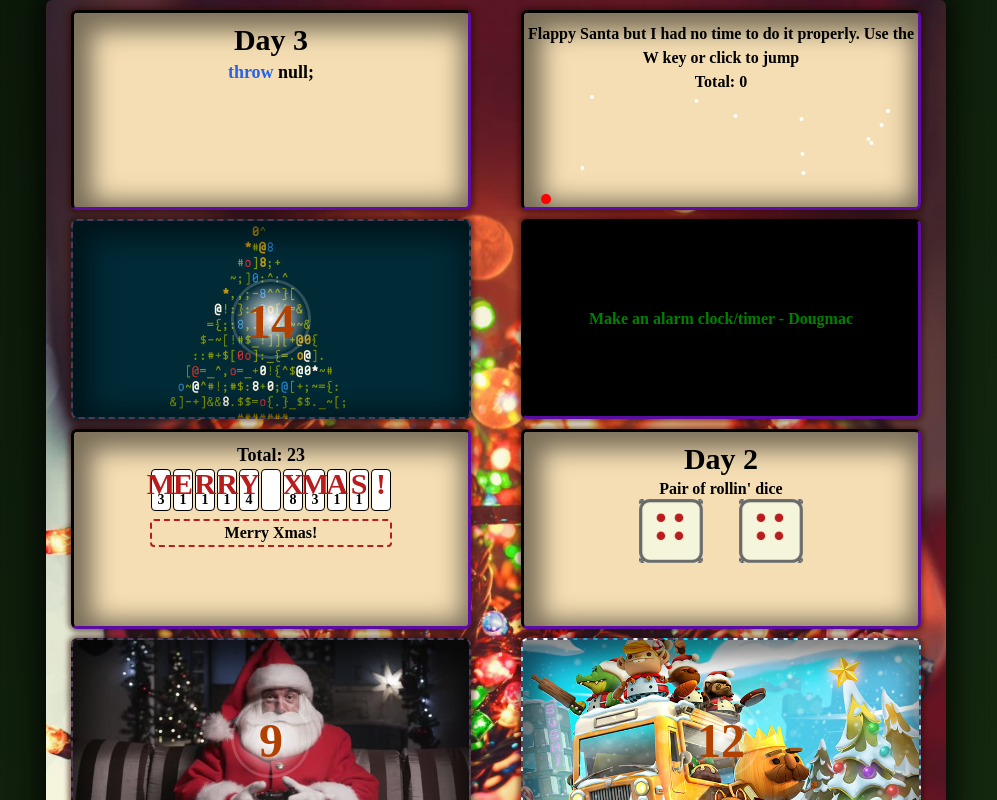
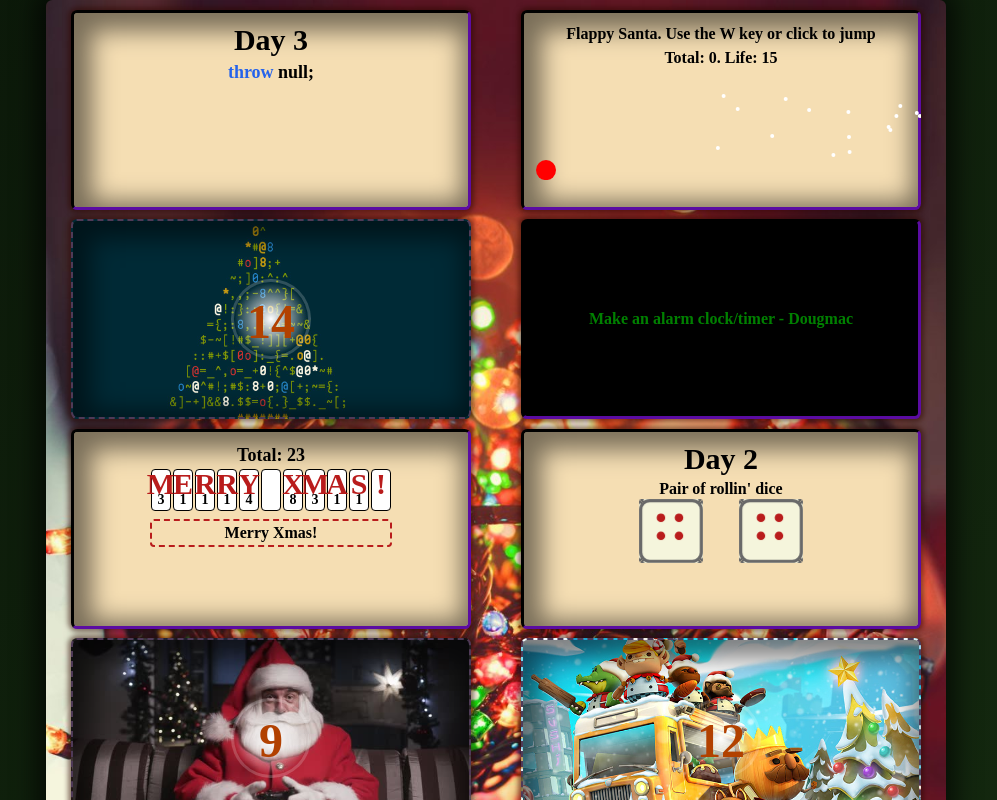
Before and after one commit to t0m3k/2i_advent_code, a React (Create React App) app: page / in a window 1280 px wide. Shown: the top 800 px of the page, without its empty margins (144-1141 px from the left). Built offline with nearby package versions, Linux system fonts and the light colour scheme.

Commit message:
Game improvement

```diff
--- a/src/Components/Solutions/Day6.js
+++ b/src/Components/Solutions/Day6.js
@@ -1,13 +1,16 @@
 import React from "react";
 
 const width = 400;
-const height = 115;
+const height = 110;
 class Santa {
-  constructor(x, y) {
-    this.x = x;
-    this.y = y;
+  constructor(x) {
+    this.size = x;
+    this.x = 25;
+    this.y = 80;
     this.verticalSpeed = 0;
     this.snowflakes = [];
+    this.points = 0;
+    this.life = 15;
   }
 
   jump() {
@@ -16,26 +19,31 @@ class Santa {
   }
 
   draw(ctx) {
-    if (this.snowflakes.length < 40 && Math.random() > 0.98) {
+    if (this.snowflakes.length < 40 && Math.random() > 0.97) {
       this.snowflakes.push(
-        new Snowflake(width, Math.floor(Math.random() * height - 25))
+        new Snowflake(width, Math.floor(Math.random() * (height - 25) + 5))
       );
     }
     this.snowflakes = this.snowflakes.filter((snowflake) => {
       snowflake.draw(ctx);
+
       snowflake.frame();
 
       if (
-        snowflake.x < this.x + 5 &&
-        snowflake.x > this.x - 5 &&
-        snowflake.y < this.y + 5 &&
-        snowflake.y > this.y - 5
+        snowflake.x < this.x + this.size / 2 &&
+        snowflake.x > this.x - this.size / 2 &&
+        snowflake.y < this.y + this.size / 2 &&
+        snowflake.y > this.y - this.size / 2
       ) {
         const points = document.getElementById("points");
-        points.innerText = parseInt(points.innerText) + 1;
+        this.points += 1;
+        points.innerText = this.points;
         return false;
       }
       if (snowflake.x < 0) {
+        const life = document.getElementById("life");
+        this.life -= 1;
+        life.innerText = this.life;
         return false;
       }
       return true;
@@ -43,7 +51,7 @@ class Santa {
     ctx.save();
     ctx.translate(this.x, this.y);
     ctx.beginPath();
-    ctx.arc(0, 0, 5, 0, 2 * Math.PI);
+    ctx.arc(0, 0, 10, 0, 2 * Math.PI);
     ctx.fillStyle = "red";
     ctx.fill();
     ctx.restore();
@@ -64,7 +72,7 @@ class Snowflake {
   constructor(x, y) {
     this.x = x;
     this.y = y;
-    this.horizontalSpeed = 0.5;
+    this.horizontalSpeed = 0.3;
   }
 
   draw(ctx) {
@@ -124,12 +132,10 @@ const Day6 = () => {
   return (
     <div className="advent-card">
       <div>
+        <p className="text-md">Flappy Santa. Use the W key or click to jump</p>
         <p className="text-md">
-          Flappy Santa but I had no time to do it properly. Use the W key or
-          click to jump
-        </p>
-        <p className="text-md">
-          Total: <span id="points">0</span>
+          Total: <span id="points">0</span>. Life:{" "}
+          <span id="life">{santa.life}</span>
         </p>
         <div className="flex"></div>
         <canvas
```
